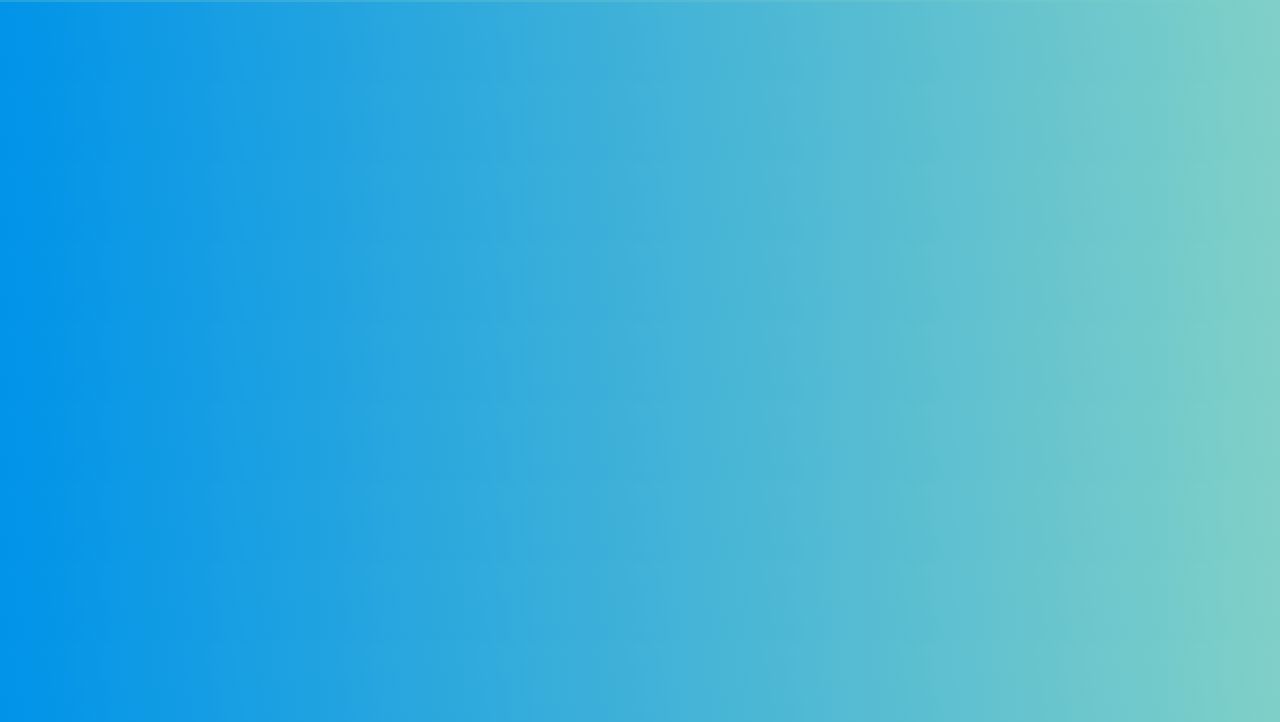
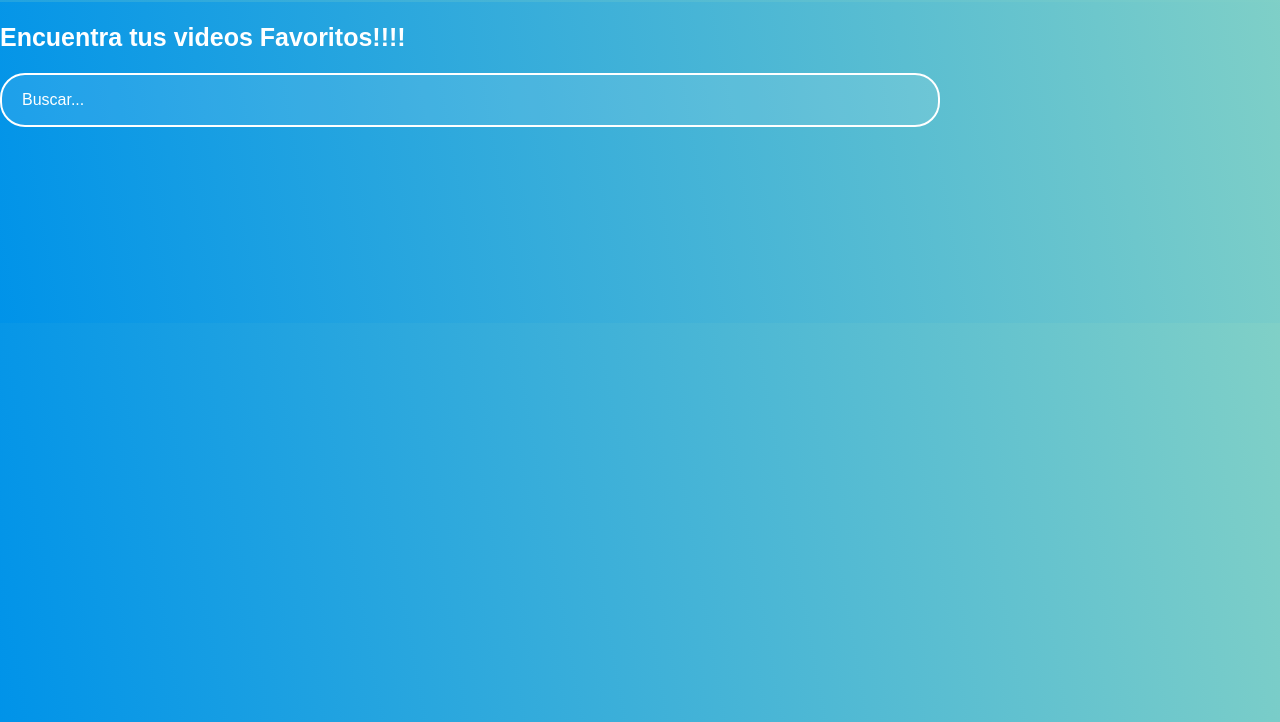
Before and after one commit to jhchavez/curso-frontend-developer, a plain HTML site: page platzi-video/index.html in a window 1280 px wide. Shown: the part 78-800 px from the top of the page. Drawn offline with Linux system fonts and the light colour scheme; a web font is replaced by a local one.

Commit message:
creando buscador

```diff
--- a/assets/css/main.css
+++ b/assets/css/main.css
@@ -4,7 +4,7 @@ body {
   margin: 0px;
   font-family: "Mulish", sans-serif;
 }
-
+/* -------------header */
 .header {
   background-color: #0093e9;
   background-image: linear-gradient(170deg, #0093e9 0%, #80d0c7 100%);
@@ -68,3 +68,26 @@ ul:hover {
   margin: 0px;
   color: white;
 }
+
+/* ---------------main-buscador */
+.main {
+  height: 300px;
+}
+.main__title {
+  color: white;
+  font-size: 25px;
+}
+.input {
+  background-color: rgba(255, 255, 255, 0.1);
+  border: 2px solid white;
+  border-radius: 25px;
+  color: white;
+  font-family: "Muli", sans-serif;
+  font-size: 16px;
+  height: 50px;
+  padding: 0px 20px;
+  width: 70%;
+}
+::placeholder {
+  color: white;
+}
--- a/platzi-video/index.html
+++ b/platzi-video/index.html
@@ -28,5 +28,9 @@
         </ul>
       </div>
     </header>
+    <section class="main">
+      <h2 class="main__title">Encuentra tus videos Favoritos!!!!</h2>
+      <input class="input" type="text" placeholder="Buscar..." />
+    </section>
   </body>
 </html>
```
